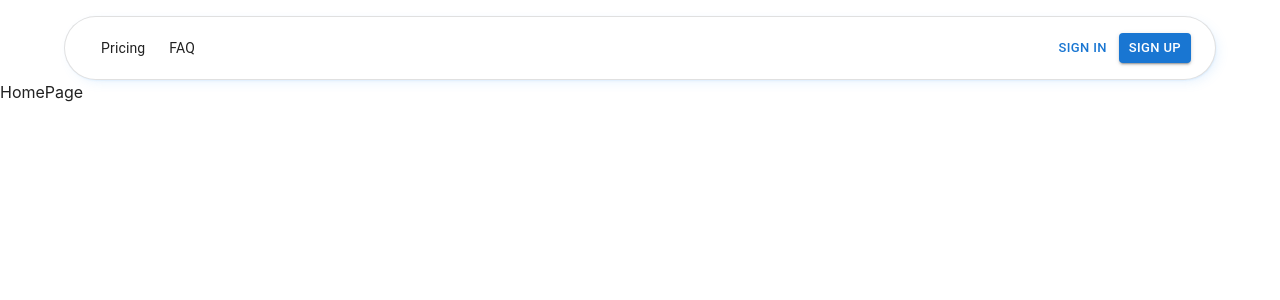
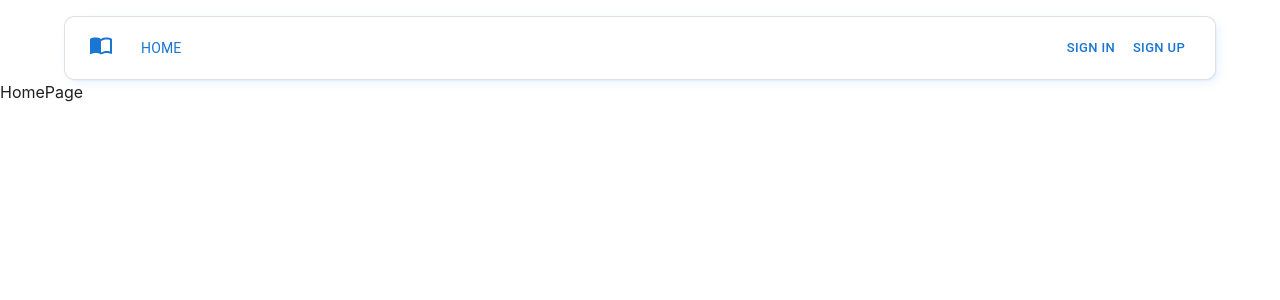
Before and after one commit to Vanlsh/goit-react-hw-08, a React (Vite) app: page / in a window 1280 px wide. Shown: the top 300 px of the page. Built offline with nearby package versions, Linux system fonts and the light colour scheme.

Commit message:
new: header

```diff
--- a/src/components/AppBar/AppBar.jsx
+++ b/src/components/AppBar/AppBar.jsx
@@ -1,31 +1,18 @@
+import { useSelector } from "react-redux";
+import { Link } from "react-router-dom";
+
+import { selectIsLoggedIn } from "../../redux/auth/selectors";
+
 import { Navigation } from "../Navigation/Navigation";
 import { UserMenu } from "../UserMenu/UserMenu";
-import { useSelector } from "react-redux";
 import { AuthNav } from "../AuthNav/AuthNav";
-import { selectIsLoggedIn } from "../../redux/auth/selectors";
-import css from "./AppBar.module.css";
-import { NavLink as RouterLink } from "react-router-dom";
+import Burger from "../Burger/Burger";
 
-import {
-  Box,
-  Button,
-  Container,
-  AppBar as Header,
-  MenuItem,
-  Toolbar,
-  Typography,
-} from "@mui/material";
+import ImportContactsIcon from "@mui/icons-material/ImportContacts";
+import { Box, Container, AppBar as Header, Toolbar } from "@mui/material";
 
 export const AppBar = () => {
   const isLoggedIn = useSelector(selectIsLoggedIn);
-  if (false)
-    return (
-      <header className={css.header}>
-        <Navigation />
-        {isLoggedIn ? <UserMenu /> : <AuthNav />}
-      </header>
-    );
-
   return (
     <Header
       position="static"
@@ -38,44 +25,26 @@ export const AppBar = () => {
     >
       <Container maxWidth="lg">
         <Toolbar sx={toolbarStyles}>
-          <Box sx={{ display: { xs: "none", md: "flex" } }}>
-            <MenuItem sx={{ py: "6px", px: "12px" }}>
-              <Typography variant="body2" color="text.primary">
-                Pricing
-              </Typography>
-            </MenuItem>
-            <MenuItem sx={{ py: "6px", px: "12px" }}>
-              <Typography variant="body2" color="text.primary">
-                FAQ
-              </Typography>
-            </MenuItem>
+          <Box sx={{ display: "flex", gap: 1, alignItems: "center" }}>
+            <Link to="/">
+              <ImportContactsIcon color="primary" />
+            </Link>
+            <Navigation
+              styles={{ display: { xs: "none", sm: "flex" }, ml: 1 }}
+            />
           </Box>
-          <Box
-            sx={{
-              display: { xs: "none", md: "flex" },
-              gap: 0.5,
-              alignItems: "center",
-            }}
-          >
-            <Button
-              color="primary"
-              variant="text"
-              size="small"
-              component={RouterLink}
-              to="/login"
-            >
-              Sign in
-            </Button>
-            <Button
-              color="primary"
-              variant="contained"
-              size="small"
-              component={RouterLink}
-              to="/register"
-            >
-              Sign up
-            </Button>
-          </Box>
+          {isLoggedIn ? (
+            <UserMenu styles={{ display: { xs: "none", md: "flex" } }} />
+          ) : (
+            <AuthNav
+              styles={{
+                display: { xs: "none", md: "flex" },
+                gap: 0.5,
+                alignItems: "center",
+              }}
+            />
+          )}
+          <Burger isLoggedIn={isLoggedIn} />
         </Toolbar>
       </Container>
     </Header>
@@ -87,7 +56,7 @@ const toolbarStyles = {
   alignItems: "center",
   justifyContent: "space-between",
   flexShrink: 0,
-  borderRadius: "999px",
+  borderRadius: "10px",
   bgcolor: "rgba(255, 255, 255, 0.4)",
   backdropFilter: "blur(24px)",
   maxHeight: 40,
--- a/src/components/AuthNav/AuthNav.jsx
+++ b/src/components/AuthNav/AuthNav.jsx
@@ -1,15 +1,35 @@
-import { NavLink } from 'react-router-dom';
-import css from './AuthNav.module.css';
+import { Link, useLocation } from "react-router-dom";
 
-export const AuthNav = () => {
+import { Box, Button } from "@mui/material";
+
+export const AuthNav = ({ fullWidth = false, styles = {} }) => {
+  let location = useLocation();
+
+  const isLoginActive = location.pathname === "/login";
+  const isRegisterActive = location.pathname === "/register";
+
   return (
-    <div>
-      <NavLink className={css.link} to="/register">
-        Register
-      </NavLink>
-      <NavLink className={css.link} to="/login">
-        Log In
-      </NavLink>
-    </div>
+    <Box sx={styles}>
+      <Button
+        fullWidth={fullWidth}
+        color="primary"
+        variant={isLoginActive ? "contained" : "text"}
+        size="small"
+        component={Link}
+        to="/login"
+      >
+        Sign in
+      </Button>
+      <Button
+        fullWidth={fullWidth}
+        color="primary"
+        variant={isRegisterActive ? "contained" : "text"}
+        size="small"
+        component={Link}
+        to="/register"
+      >
+        Sign up
+      </Button>
+    </Box>
   );
 };
--- a/src/components/AuthNav/AuthNav.module.css
+++ b/src/components/AuthNav/AuthNav.module.css
@@ -9,3 +9,7 @@
 .link.active {
   color: #e84a5f;
 }
+
+.tex {
+  flex-direction: column;
+}
--- /dev/null
+++ b/src/components/Burger/Burger.jsx
@@ -0,0 +1,72 @@
+import { useState } from "react";
+import MenuIcon from "@mui/icons-material/Menu";
+import { Navigation } from "../Navigation/Navigation";
+import { UserMenu } from "../UserMenu/UserMenu";
+import { AuthNav } from "../AuthNav/AuthNav";
+
+import { Box, Button, Divider, Drawer } from "@mui/material";
+
+const Burger = ({ isLoggedIn }) => {
+  const [open, setOpen] = useState(false);
+
+  const toggleDrawer = (newOpen) => () => {
+    setOpen(newOpen);
+  };
+
+  const handleClick = (e) => {
+    if (e.currentTarget !== e.target) setOpen(false);
+  };
+
+  return (
+    <Box sx={{ display: { sm: "", md: "none" }, ml: "auto" }}>
+      <Button
+        variant="text"
+        color="primary"
+        aria-label="menu"
+        onClick={toggleDrawer(true)}
+        sx={{ minWidth: "30px", p: "4px" }}
+      >
+        <MenuIcon />
+      </Button>
+      <Drawer anchor="right" open={open} onClose={toggleDrawer(false)}>
+        <Box
+          sx={{
+            minWidth: "60dvw",
+            p: 2,
+            backgroundColor: "background.paper",
+            flexGrow: 1,
+          }}
+          onClick={handleClick}
+        >
+          <Navigation
+            styles={{
+              display: "flex",
+              flexDirection: "column",
+              gap: 1,
+              my: 1,
+            }}
+          />
+          <Divider />
+          {isLoggedIn ? (
+            <UserMenu
+              fullWidth={true}
+              styles={{ mt: 1, flexDirection: "column" }}
+            />
+          ) : (
+            <AuthNav
+              fullWidth={true}
+              styles={{
+                display: "flex",
+                flexDirection: "column",
+                gap: 1,
+                mt: 1,
+              }}
+            />
+          )}
+        </Box>
+      </Drawer>
+    </Box>
+  );
+};
+
+export default Burger;
--- a/src/components/Navigation/Navigation.jsx
+++ b/src/components/Navigation/Navigation.jsx
@@ -1,21 +1,34 @@
-import { NavLink } from "react-router-dom";
+import { Link, useLocation } from "react-router-dom";
 import { useSelector } from "react-redux";
 import { selectIsLoggedIn } from "../../redux/auth/selectors";
-import css from "./Navigation.module.css";
+import { Box, MenuItem, Typography } from "@mui/material";
 
-export const Navigation = () => {
+export const Navigation = ({ styles = {} }) => {
+  let location = useLocation();
   const isLoggedIn = useSelector(selectIsLoggedIn);
 
+  const homeColor = location.pathname === "/" ? "primary" : "text.primary";
+  const contactsColor =
+    location.pathname === "/contacts" ? "primary" : "text.primary";
+
   return (
-    <nav>
-      <NavLink className={css.link} to="/">
-        Home
-      </NavLink>
+    <Box component="nav" sx={styles}>
+      <Link to="/">
+        <MenuItem sx={{ py: "6px", px: "12px" }}>
+          <Typography variant="body2" color={homeColor}>
+            HOME
+          </Typography>
+        </MenuItem>
+      </Link>
       {isLoggedIn && (
-        <NavLink className={css.link} to="/contacts">
-          Tasks
-        </NavLink>
+        <Link to="/contacts">
+          <MenuItem sx={{ py: "6px", px: "12px" }}>
+            <Typography variant="body2" color={contactsColor}>
+              CONTACTS
+            </Typography>
+          </MenuItem>
+        </Link>
       )}
-    </nav>
+    </Box>
   );
 };
--- a/src/components/UserMenu/UserMenu.jsx
+++ b/src/components/UserMenu/UserMenu.jsx
@@ -1,18 +1,36 @@
 import { useDispatch, useSelector } from "react-redux";
 import { logOut } from "../../redux/auth/operations.js";
 import { selectUser } from "../../redux/auth/selectors.js";
-import css from "./UserMenu.module.css";
 
-export const UserMenu = () => {
+import { Avatar, Box, Button, Typography } from "@mui/material";
+
+export const UserMenu = ({ styles, fullWidth = false }) => {
   const dispatch = useDispatch();
   const user = useSelector(selectUser);
 
   return (
-    <div className={css.wrapper}>
-      <p className={css.username}>Welcome, {user.name}</p>
-      <button type="button" onClick={() => dispatch(logOut())}>
+    <Box sx={{ display: "flex", alignItems: "center", gap: 1, ...styles }}>
+      <Button
+        fullWidth={fullWidth}
+        type="button"
+        onClick={() => dispatch(logOut())}
+      >
         Logout
-      </button>
-    </div>
+      </Button>
+      <Box
+        sx={{
+          display: "flex",
+          alignItems: "center",
+          gap: 2,
+        }}
+      >
+        <Typography variant="body2" color="text.primary">
+          Welcome, {user.email}
+        </Typography>
+        <Avatar sx={{ bgcolor: "#2196f3", height: "30px", width: "30px" }}>
+          {user.name[0]}
+        </Avatar>
+      </Box>
+    </Box>
   );
 };
```
